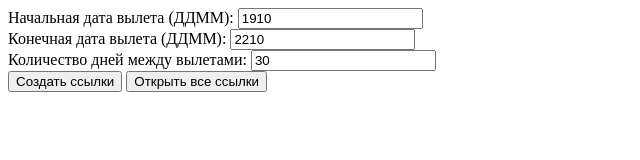
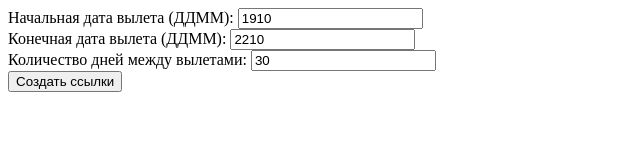
Before and after one commit to etelo/AviaSalesLinks, a website built with webpack: page src/index.html in a window 1280 px wide. Shown: the whole page, without its empty margins (0-640 px from the left). Built offline with nearby package versions, Linux system fonts and the light colour scheme.

Commit message:
first commit

```diff
--- a/src/index.html
+++ b/src/index.html
@@ -16,7 +16,7 @@
       <input type="text" id="daysBetween" name="daysBetween" value="30" /><br />
 
       <button type="button" onclick="generateLinks()">Создать ссылки</button>
-      <button id="openAllLinks">Открыть все ссылки</button>
+      <!-- <button id="openAllLinks">Открыть все ссылки</button> -->
     </form>
 
     <div id="links"></div>
```
